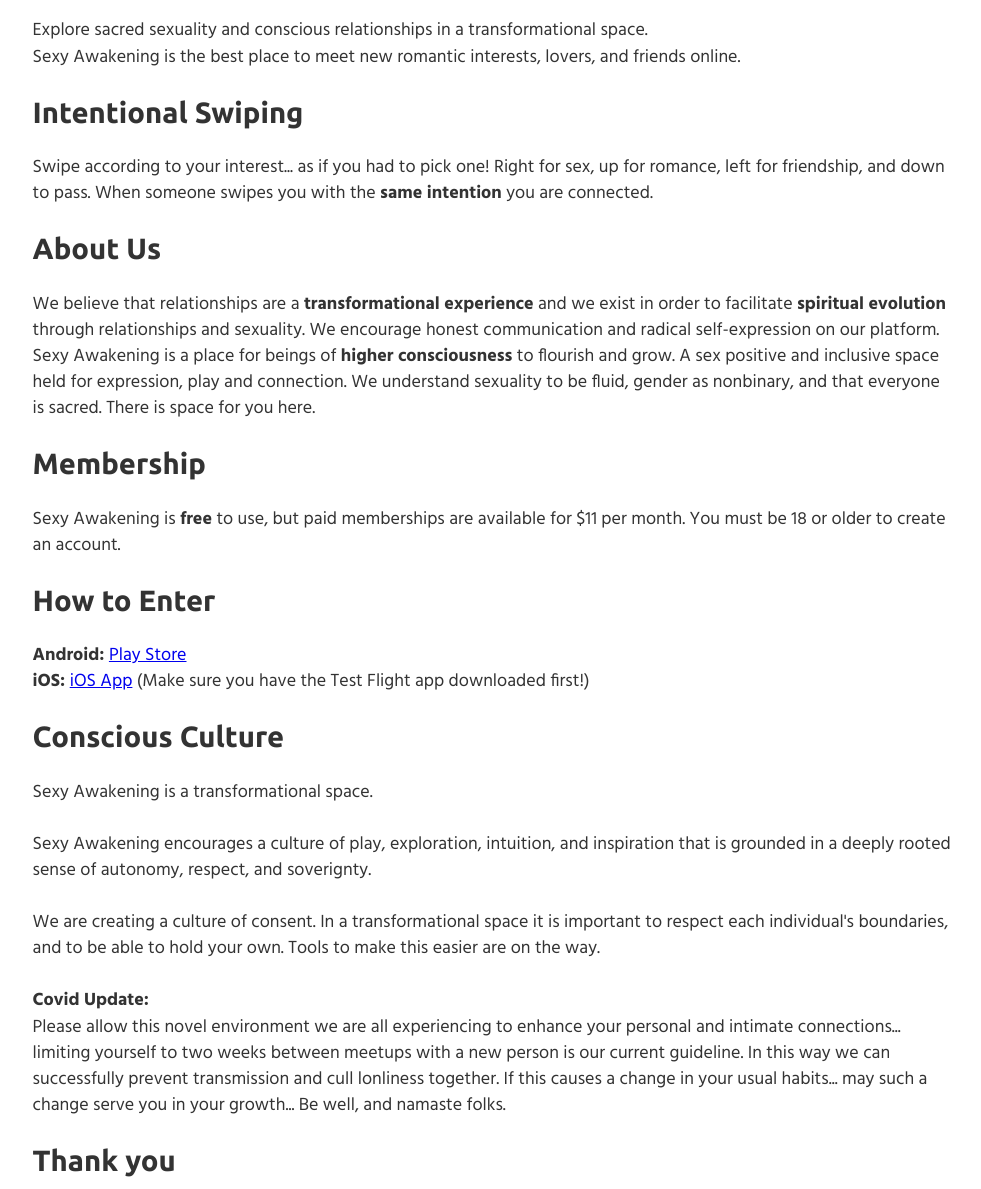
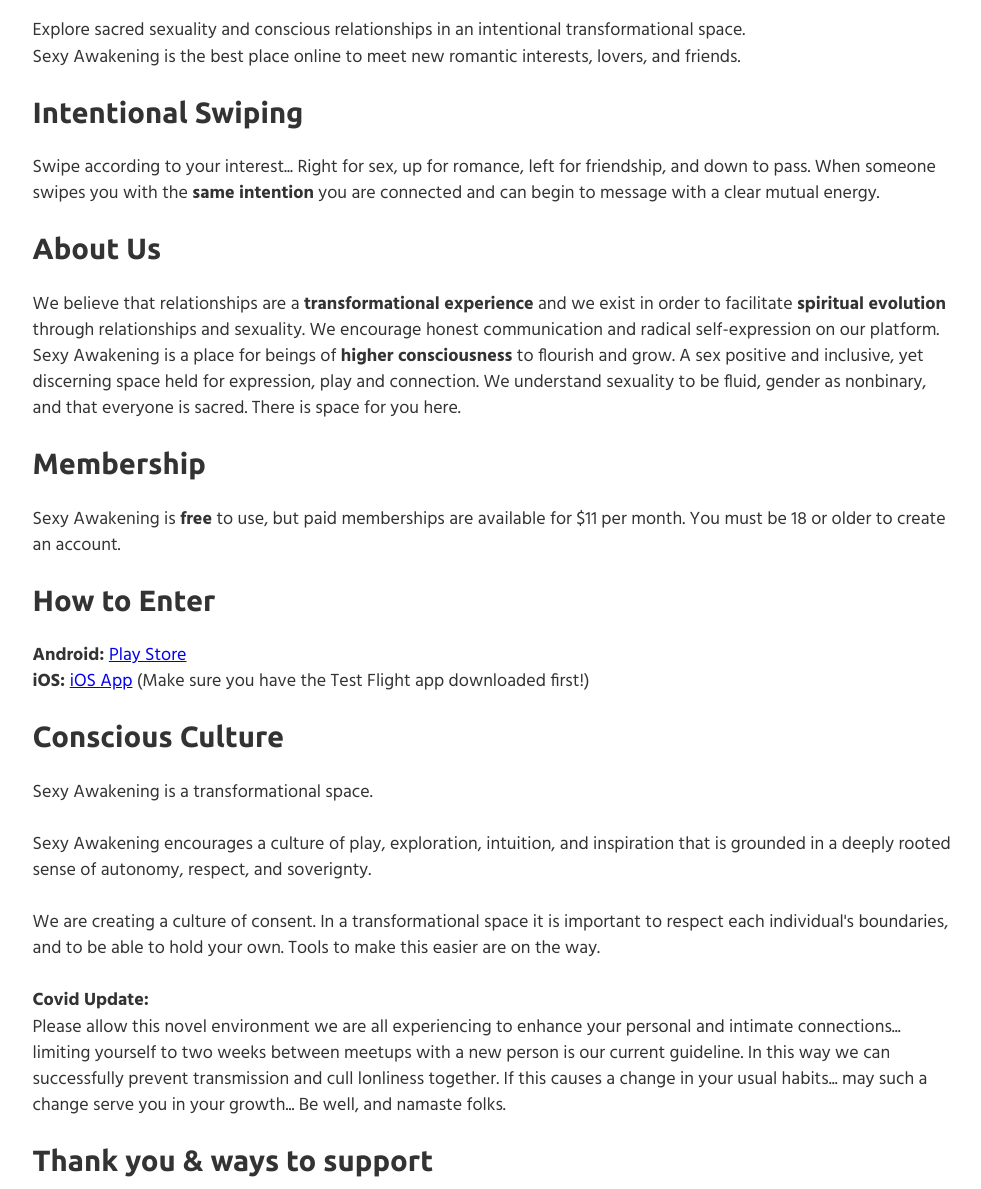
Before and after one commit to russjwells/sexy-awakening-website-2, a Gatsby site: page / in a window 1280 px wide. Shown: the part 111-1300 px from the top of the page, without its empty margins (147-1128 px from the left). Built offline with nearby package versions, Linux system fonts and the light colour scheme; Gatsby itself is replaced by a stand-in of ours.

Commit message:
copy and donate links

```diff
--- a/src/pages/index.js
+++ b/src/pages/index.js
@@ -7,12 +7,12 @@
 
 const IndexPage = () => (
   <Layout>
-    <SEO title="Welcome Home" />
-    <p>Explore sacred sexuality and conscious relationships in a transformational space. <br /> Sexy Awakening is the best place to meet new romantic interests, lovers, and friends online.</p>
+    <SEO title="Welcome to" />
+    <p>Explore sacred sexuality and conscious relationships in an intentional transformational space. <br /> Sexy Awakening is the best place online to meet new romantic interests, lovers, and friends.</p>
     <h2>Intentional Swiping</h2>
-    <p>Swipe according to your interest... as if you had to pick one! Right for sex, up for romance, left for friendship, and down to pass. When someone swipes you with the <b>same intention</b> you are connected.</p>
+    <p>Swipe according to your interest... Right for sex, up for romance, left for friendship, and down to pass. When someone swipes you with the <b>same intention</b> you are connected and can begin to message with a clear mutual energy.</p>
     <h2>About Us</h2>
-    <p>We believe that relationships are a <b>transformational experience</b> and we exist in order to facilitate <b>spiritual evolution</b> through relationships and sexuality. We encourage honest communication and radical self-expression on our platform. Sexy Awakening is a place for beings of <b>higher consciousness</b> to flourish and grow. A sex positive and inclusive space held for expression, play and connection. We understand sexuality to be fluid, gender as nonbinary, and that everyone is sacred. There is space for you here.</p>
+    <p>We believe that relationships are a <b>transformational experience</b> and we exist in order to facilitate <b>spiritual evolution</b> through relationships and sexuality. We encourage honest communication and radical self-expression on our platform. Sexy Awakening is a place for beings of <b>higher consciousness</b> to flourish and grow. A sex positive and inclusive, yet discerning space held for expression, play and connection. We understand sexuality to be fluid, gender as nonbinary, and that everyone is sacred. There is space for you here.</p>
     <h2>Membership</h2>
     <p>Sexy Awakening is <b>free</b> to use, but paid memberships are available for $11 per month. You must be 18 or older to create an account.</p>
     <h2>How to Enter</h2>
@@ -37,8 +37,9 @@
       //<h2>Support Us</h2>
       //<p>Sexy Awakening is independently created and funded. If you'd like to support Sexy Awakening please <a href="https://www.patreon.com/sexyawakening">become our Patron</a> on Patreon. We appreciate you.</p>
     }
-    <h2>Thank you</h2>
+    <h2>Thank you & ways to support</h2>
     <p>We are grateful for your presence with us.</p>
+    <p>If you'd like to support Sexy Awakening, then consider becoming a recurring supporter on <a href="https://www.patreon.com/sexyawakening">Patreon</a>, or making a one time donation through our <a href="https://www.gofundme.com/f/8zsup4">GoFundMe</a>.</p>
   </Layout>
 )
 
```
